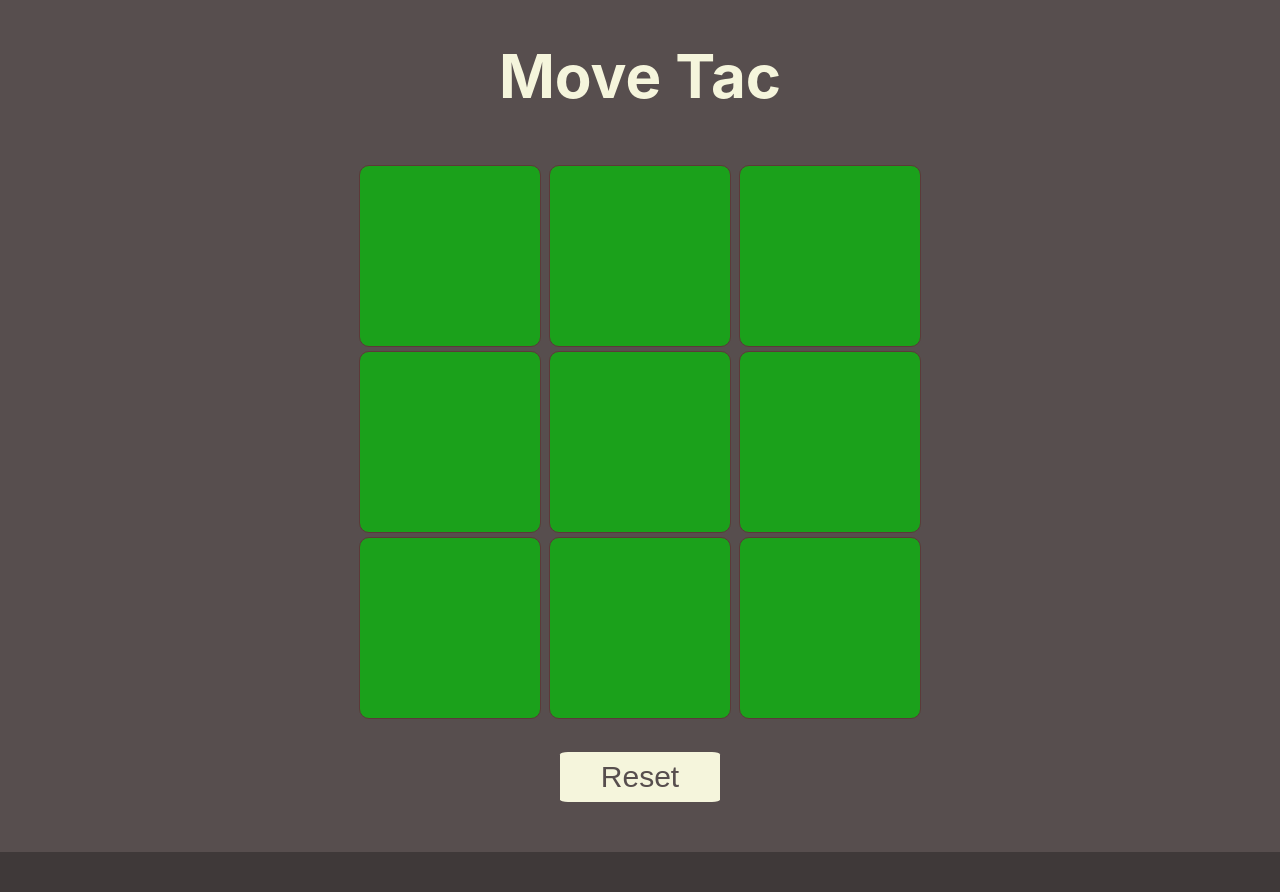
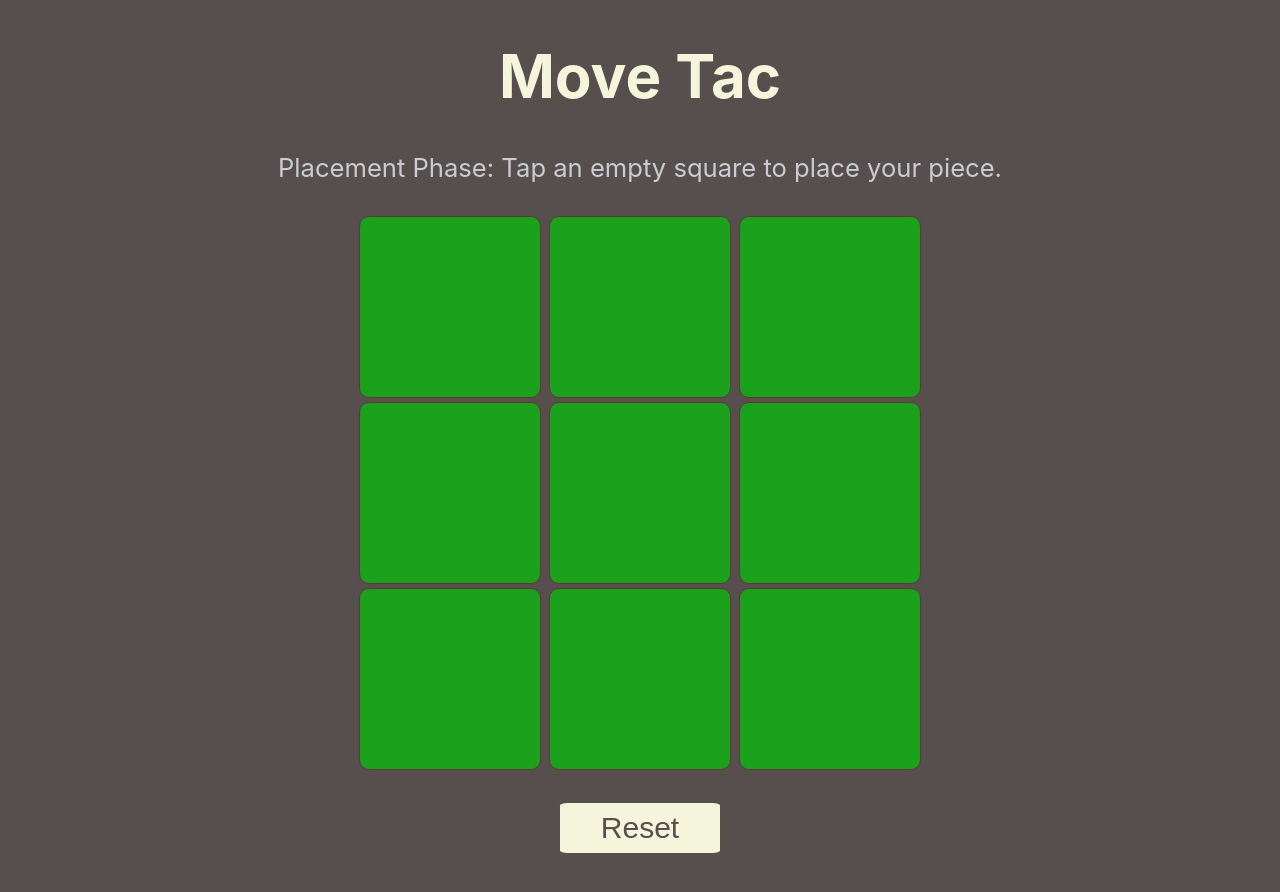
Before and after one commit to Rush741/MoveTac-game, a React (Create React App) app: page / in a window 1280 px wide. Shown: the top 892 px of the page. Before the commit the page ends 852 px from the top, so only its background shows below. Built offline with nearby package versions, Linux system fonts and the light colour scheme.

Commit message:
polished ui/ux to improve game experience and adding game suggestions

```diff
--- a/src/Components/MoveTac/MoveTac.css
+++ b/src/Components/MoveTac/MoveTac.css
@@ -1,3 +1,9 @@
+* {
+  user-select: none;
+  -webkit-user-select: none;
+  -ms-user-select: none;
+}
+
 .movetac-game .container {
   background: #574e4e;
   display: flex;
@@ -21,6 +27,15 @@
   padding: 10px 10px 0 10px;
 }
 
+.movetac-game .instruction {
+  margin: 10px 0;
+  font-size: 1.6rem;
+  opacity: 0.75;
+  color: aliceblue;
+  text-shadow: blueviolet;
+  text-align: center;
+}
+
 .movetac-game .board {
   display: flex;
   height: 600px;
@@ -28,7 +43,6 @@
   justify-content: center;
   align-items: center;
 }
-
 
 .movetac-game .boxes {
   display: flex;
--- a/src/Components/MoveTac/MoveTac.jsx
+++ b/src/Components/MoveTac/MoveTac.jsx
@@ -140,32 +140,42 @@ const MoveTac = () => {
     <div className="movetac-game">
         <div className="container">
             <h1 className="title">
-            {winner ? (<><span>Congratulations: </span>Player <img src={winner==="x"?cross_icon:circle_icon} alt="winner_icon"/> wins!</>
-  ) : "Move Tac"}</h1>
+                {winner ? (<><span>Congratulations: </span>Player <img src={winner==="x"?cross_icon:circle_icon} alt="winner_icon" draggable="false" /> wins!</>
+                ) : "Move Tac"}</h1>
+            <p className="instruction">
+                {winner !== null && ""}
+                {gamePhase === "Placement" && "Placement Phase: Tap an empty square to place your piece."}
+
+                {gamePhase === "Movement" && !selected &&
+                    "Movement Phase: Select one of your pieces to move."}
+
+                {gamePhase === "Movement" && selected &&
+                    "Tap a highlighted square to move the selected piece."}
+            </p>
             <div className="board">
                 <div className="row1">
                     <div className={`boxes
                         ${(selected?.r === 0 && selected?.c === 0) && "glow"}
                         ${isValidMove(0,0) && "valid-move"}`}
                         onClick={(e) => playMove(e, 0, 0)}>
-                            {(boxes[0][0] === "x") && <img src={cross_icon} alt="X"/>}
-                            {(boxes[0][0] === "o") && <img src={circle_icon} alt="O"/>}
+                            {(boxes[0][0] === "x") && <img src={cross_icon}  alt="X" draggable="false" />}
+                            {(boxes[0][0] === "o") && <img src={circle_icon}  alt="X" draggable="false" />}
                     </div>
 
                     <div className={`boxes
                         ${(selected?.r === 0 && selected?.c === 1) && "glow"}
                         ${isValidMove(0,1) && "valid-move"}`}
                         onClick={(e) => playMove(e, 0, 1)}>
-                            {(boxes[0][1] === "x") && <img src={cross_icon} alt="X"/>}
-                            {(boxes[0][1] === "o") && <img src={circle_icon} alt="O"/>}
+                            {(boxes[0][1] === "x") && <img src={cross_icon}  alt="X" draggable="false" />}
+                            {(boxes[0][1] === "o") && <img src={circle_icon}  alt="X" draggable="false" />}
                     </div>
 
                     <div className={`boxes
                         ${(selected?.r === 0 && selected?.c === 2) && "glow"}
                         ${isValidMove(0,2) && "valid-move"}`}
                         onClick={(e) => playMove(e, 0, 2)}>
-                            {(boxes[0][2] === "x") && <img src={cross_icon} alt="X"/>}
-                            {(boxes[0][2] === "o") && <img src={circle_icon} alt="O"/>}
+                            {(boxes[0][2] === "x") && <img src={cross_icon}  alt="X" draggable="false" />}
+                            {(boxes[0][2] === "o") && <img src={circle_icon}  alt="X" draggable="false" />}
                     </div>
                 </div>
 
@@ -174,24 +184,24 @@ const MoveTac = () => {
                         ${(selected?.r === 1 && selected?.c === 0) && "glow"}
                         ${isValidMove(1,0) && "valid-move"}`}
                         onClick={(e) => playMove(e, 1, 0)}>
-                            {(boxes[1][0] === "x") && <img src={cross_icon} alt="X"/>}
-                            {(boxes[1][0] === "o") && <img src={circle_icon} alt="O"/>}
+                            {(boxes[1][0] === "x") && <img src={cross_icon}  alt="X" draggable="false" />}
+                            {(boxes[1][0] === "o") && <img src={circle_icon}  alt="X" draggable="false" />}
                     </div>
 
                     <div className={`boxes
                         ${(selected?.r === 1 && selected?.c === 1) && "glow"}
                         ${isValidMove(1,1) && "valid-move"}`}
                         onClick={(e) => playMove(e, 1, 1)}>
-                            {(boxes[1][1] === "x") && <img src={cross_icon} alt="X"/>}
-                            {(boxes[1][1] === "o") && <img src={circle_icon} alt="O"/>}
+                            {(boxes[1][1] === "x") && <img src={cross_icon}  alt="X" draggable="false" />}
+                            {(boxes[1][1] === "o") && <img src={circle_icon}  alt="X" draggable="false" />}
                     </div>
 
                     <div className={`boxes
                         ${(selected?.r === 1 && selected?.c === 2) && "glow"}
                         ${isValidMove(1,2) && "valid-move"}`}
                         onClick={(e) => playMove(e, 1, 2)}>
-                            {(boxes[1][2] === "x") && <img src={cross_icon} alt="X"/>}
-                            {(boxes[1][2] === "o") && <img src={circle_icon} alt="O"/>}
+                            {(boxes[1][2] === "x") && <img src={cross_icon}  alt="X" draggable="false" />}
+                            {(boxes[1][2] === "o") && <img src={circle_icon}  alt="X" draggable="false" />}
                     </div>
                 </div>
 
@@ -200,24 +210,24 @@ const MoveTac = () => {
                         ${(selected?.r === 2 && selected?.c === 0) && "glow"}
                         ${isValidMove(2,0) && "valid-move"}`}
                         onClick={(e) => playMove(e, 2, 0)}>
-                            {(boxes[2][0] === "x") && <img src={cross_icon} alt="X"/>}
-                            {(boxes[2][0] === "o") && <img src={circle_icon} alt="O"/>}
+                            {(boxes[2][0] === "x") && <img src={cross_icon}  alt="X" draggable="false" />}
+                            {(boxes[2][0] === "o") && <img src={circle_icon}  alt="X" draggable="false" />}
                     </div>
 
                     <div className={`boxes
                         ${(selected?.r === 2 && selected?.c === 1) && "glow"}
                         ${isValidMove(2,1) && "valid-move"}`}
                         onClick={(e) => playMove(e, 2, 1)}>
-                            {(boxes[2][1] === "x") && <img src={cross_icon} alt="X"/>}
-                            {(boxes[2][1] === "o") && <img src={circle_icon} alt="O"/>}
+                            {(boxes[2][1] === "x") && <img src={cross_icon}  alt="X" draggable="false" />}
+                            {(boxes[2][1] === "o") && <img src={circle_icon}  alt="X" draggable="false" />}
                     </div>
 
                     <div className={`boxes
                         ${(selected?.r === 2 && selected?.c === 2) && "glow"}
                         ${isValidMove(2,2) && "valid-move"}`}
                         onClick={(e) => playMove(e, 2, 2)}>
-                            {(boxes[2][2] === "x") && <img src={cross_icon} alt="X"/>}
-                            {(boxes[2][2] === "o") && <img src={circle_icon} alt="O"/>}
+                            {(boxes[2][2] === "x") && <img src={cross_icon}  alt="X" draggable="false" />}
+                            {(boxes[2][2] === "o") && <img src={circle_icon}  alt="X" draggable="false" />}
                     </div>
                 </div>
 
```
